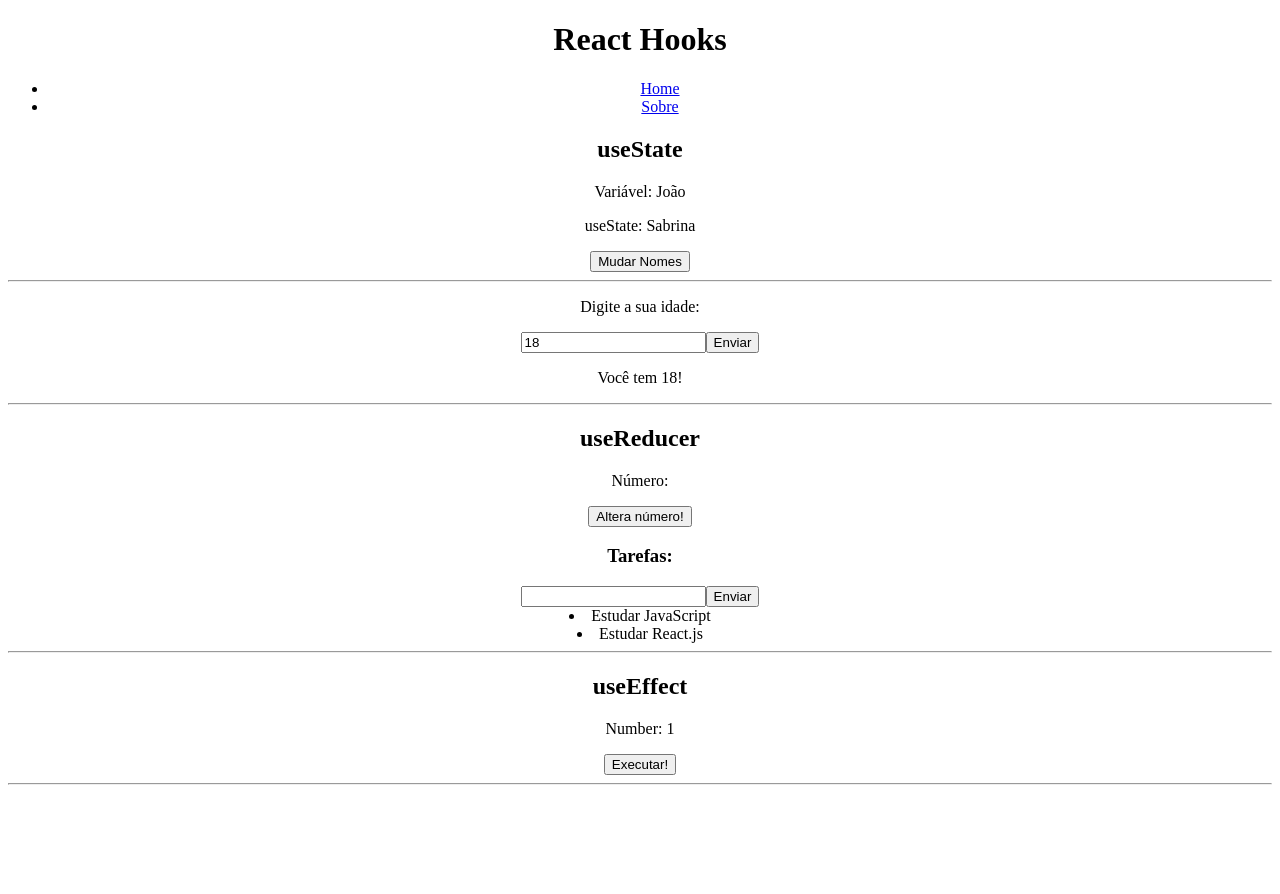
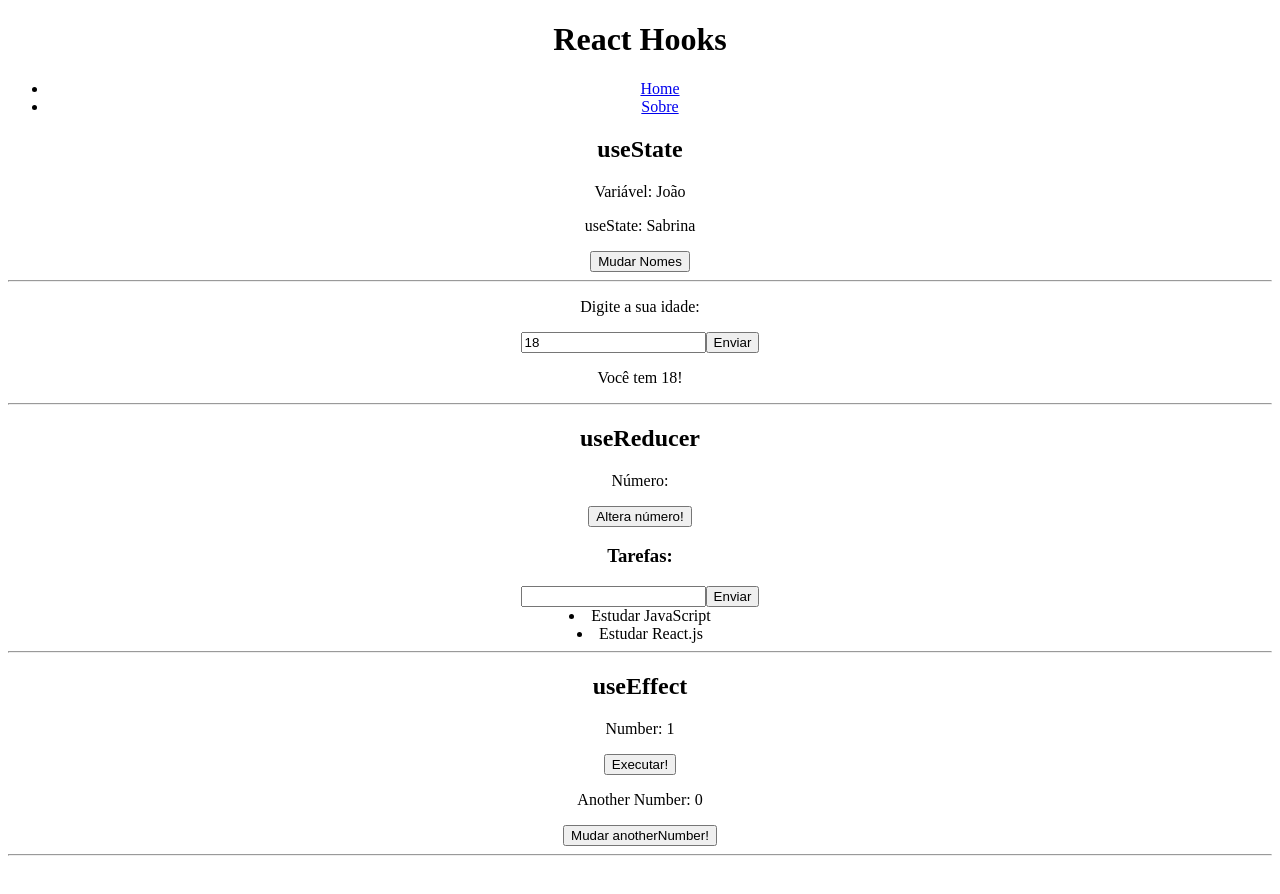
Before and after one commit to sabrinaaraujoo/react-curso, a React (Create React App) app in the folder reacthooks/: page / in a window 1280 px wide. Shown: the top 894 px of the page. Built offline with nearby package versions, Linux system fonts and the light colour scheme.

Commit message:
Utilizando o array de dependências

```diff
--- a/reacthooks/src/components/HookUseEffect.jsx
+++ b/reacthooks/src/components/HookUseEffect.jsx
@@ -18,11 +18,23 @@
     console.log("Serei execurado apenas uma vez!");
   }, []);
 
+  // 3 - item no array de dependências
+  const [anotherNumber, setAnotherNumber] = useState(0);
+  useEffect(() => {
+    if (anotherNumber > 0) {
+      console.log("Sou executado apenas quando o anotherNumber muda!");
+    }
+  }, [anotherNumber]);
+
   return (
     <div>
       <h2>useEffect</h2>
       <p>Number: {number}</p>
       <button onClick={changeSomething}>Executar!</button>
+      <p>Another Number: {anotherNumber}</p>
+      <button onClick={() => setAnotherNumber(anotherNumber + 1)}>
+        Mudar anotherNumber!
+      </button>
       <hr />
     </div>
   );
```
